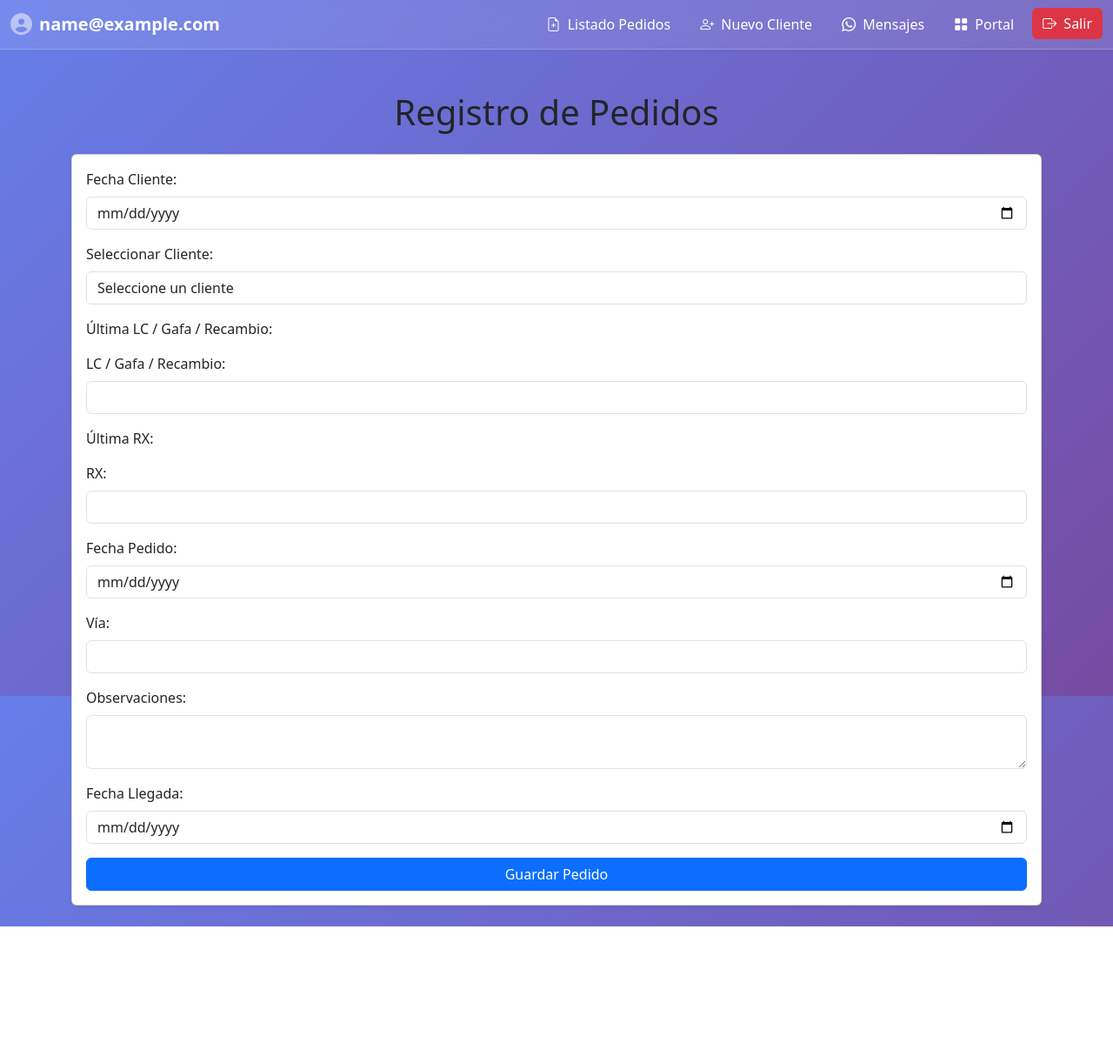
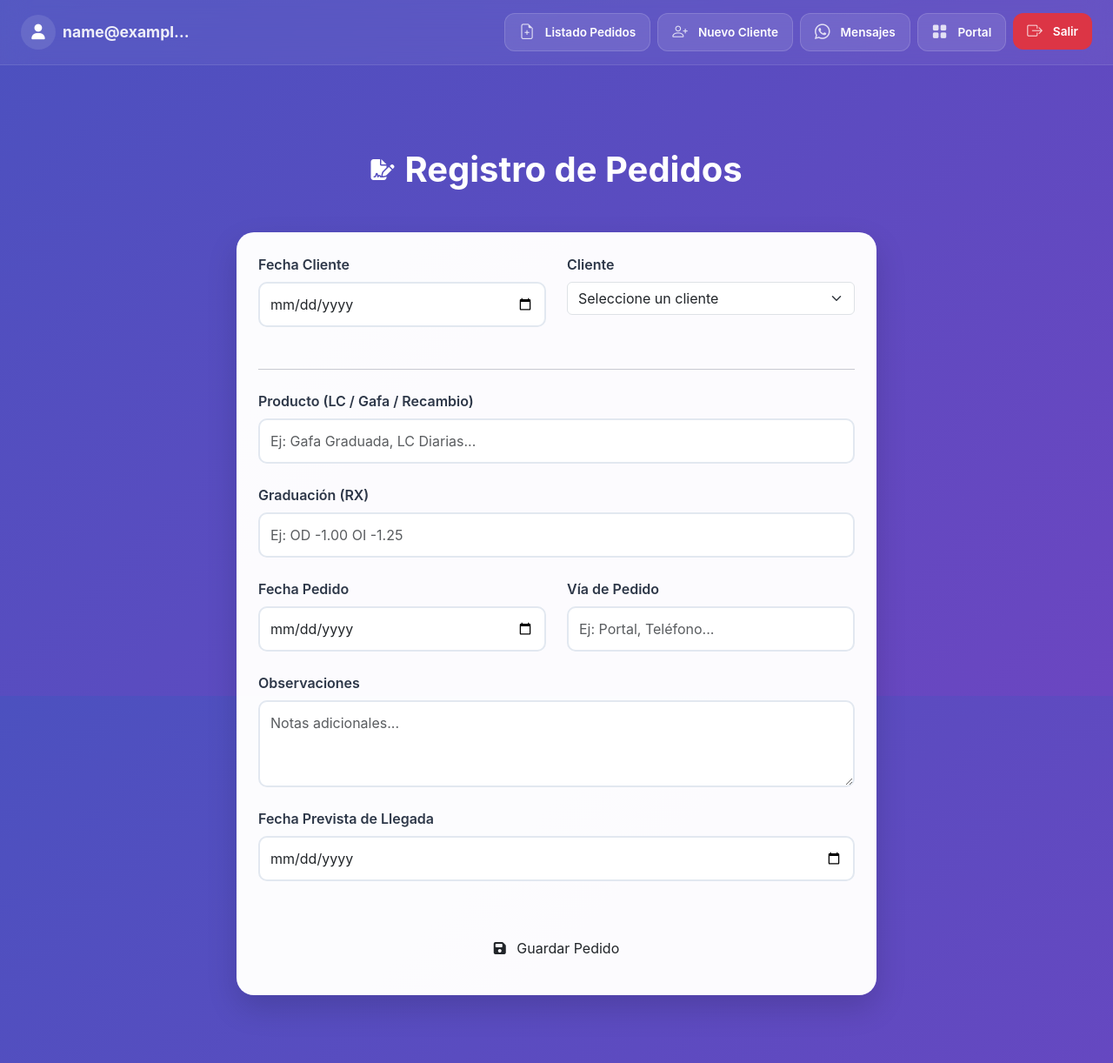
Before and after one commit to mikeld/optikamaldeojoplatform, a PHP site: page /pedidos/views/formulario_pedidos.php in a window 1280 px wide. Shown: the whole page at 87% size. Before the commit the page ends 1065 px from the top, so only its background shows below. Run offline with PHP 8.4, Linux system fonts and the light colour scheme; the visitor is signed in with stand-in values (Sample User, id 1); data that the repository does not hold is empty.

Commit message:
seguimos con diseño

```diff
--- a/pedidos/assets/css/style.css
+++ b/pedidos/assets/css/style.css
@@ -1,52 +1,77 @@
 /* Optikamaldeojo Modern Design System */
 
 :root {
-    --primary-gradient: linear-gradient(135deg, #667eea 0%, #764ba2 100%);
-    --card-bg: rgba(255, 255, 255, 0.95);
-    --glass-bg: rgba(255, 255, 255, 0.85);
+    --primary-gradient: linear-gradient(135deg, #4c51bf 0%, #6b46c1 100%);
+    --card-bg: rgba(255, 255, 255, 0.98);
+    --glass-bg: rgba(255, 255, 255, 0.1);
     --primary-color: #5a67d8;
     --success-color: #48bb78;
     --warning-color: #ecc94b;
     --danger-color: #f56565;
     --text-main: #2d3748;
+    --text-white: #ffffff;
     --text-muted: #718096;
-    --border-radius: 15px;
-    --shadow: 0 10px 25px rgba(0, 0, 0, 0.1);
+    --border-radius: 20px;
+    --shadow: 0 15px 35px rgba(0, 0, 0, 0.15);
 }
 
 body {
-    background: var(--primary-gradient);
-    background-attachment: fixed;
+    background: var(--primary-gradient) no-repeat center center fixed;
+    background-size: cover;
     min-height: 100vh;
-    font-family: 'Segoe UI', system-ui, -apple-system, sans-serif;
+    font-family: 'Inter', 'Segoe UI', system-ui, sans-serif;
     color: var(--text-main);
 }
 
 /* Navbar Modernization */
 .navbar {
-    background: rgba(255, 255, 255, 0.1) !important;
-    backdrop-filter: blur(10px);
-    border-bottom: 1px solid rgba(255, 255, 255, 0.2);
-    padding: 15px 0;
+    background: rgba(255, 255, 255, 0.05) !important;
+    backdrop-filter: blur(15px);
+    -webkit-backdrop-filter: blur(15px);
+    border-bottom: 1px solid rgba(255, 255, 255, 0.1);
+    padding: 12px 0;
 }
 
 .navbar-brand {
     font-weight: 700;
-    font-size: 1.2rem;
+    font-size: 1.1rem;
+    color: white !important;
+}
+
+.navbar-brand span {
+    max-width: 150px;
+    display: inline-block;
+    overflow: hidden;
+    text-overflow: ellipsis;
+    white-space: nowrap;
+    vertical-align: bottom;
+    opacity: 0.9;
 }
 
 .btn-nav {
-    border-radius: 10px;
-    padding: 8px 20px;
+    border-radius: 12px;
+    padding: 8px 16px;
     font-weight: 600;
-    transition: all 0.3s ease;
-    border: 1px solid rgba(255, 255, 255, 0.3);
+    font-size: 0.85rem;
+    transition: all 0.3s cubic-bezier(0.4, 0, 0.2, 1);
+    border: 1px solid rgba(255, 255, 255, 0.15);
+    background: rgba(255, 255, 255, 0.1);
     color: white !important;
+    display: flex;
+    align-items: center;
+    gap: 8px;
 }
 
 .btn-nav:hover {
     background: rgba(255, 255, 255, 0.2);
+    border-color: rgba(255, 255, 255, 0.4);
     transform: translateY(-2px);
+    color: white !important;
+}
+
+.btn-nav i {
+    font-size: 1.1rem;
+    opacity: 0.8;
 }
 
 /* Modern Cards */
@@ -61,34 +86,46 @@ body {
 }
 
 @keyframes fadeIn {
-    from { opacity: 0; transform: translateY(10px); }
-    to { opacity: 1; transform: translateY(0); }
+    from {
+        opacity: 0;
+        transform: translateY(10px);
+    }
+
+    to {
+        opacity: 1;
+        transform: translateY(0);
+    }
 }
 
 /* Table Stylization */
 .table-container {
-    overflow-x: auto;
+    background: white;
     border-radius: 12px;
+    padding: 5px;
 }
 
 .table {
     margin-bottom: 0;
+    font-size: 0.82rem;
+    /* Reduce font size to fit more columns */
 }
 
 .table thead th {
-    background: #f7fafc;
+    background: #f8fafc;
     border-bottom: 2px solid #edf2f7;
-    color: var(--text-muted);
-    font-size: 0.85rem;
+    color: #4a5568;
+    font-weight: 700;
     text-transform: uppercase;
-    letter-spacing: 0.05em;
-    padding: 15px;
+    letter-spacing: 0.025em;
+    padding: 12px 8px;
+    white-space: nowrap;
 }
 
 .table tbody td {
-    padding: 15px;
+    padding: 10px 8px;
     vertical-align: middle;
-    border-top: 1px solid #edf2f7;
+    border-top: 1px solid #f1f5f9;
+    color: #444;
 }
 
 .table-hover tbody tr:hover {
@@ -96,17 +133,20 @@ body {
 }
 
 /* Status Colors (Overrides) */
-tr.fondo-hoy, .fondo-hoy {
+tr.fondo-hoy,
+.fondo-hoy {
     background-color: rgba(66, 153, 225, 0.1) !important;
     border-left: 5px solid #4299e1;
 }
 
-tr.fondo-pasado, .fondo-pasado {
+tr.fondo-pasado,
+.fondo-pasado {
     background-color: rgba(245, 101, 101, 0.1) !important;
     border-left: 5px solid #f56565;
 }
 
-tr.fondo-sin-fecha, .fondo-sin-fecha {
+tr.fondo-sin-fecha,
+.fondo-sin-fecha {
     background-color: rgba(236, 201, 75, 0.1) !important;
     border-left: 5px solid #ecc94b;
 }
@@ -144,7 +184,8 @@ tr.fondo-sin-fecha, .fondo-sin-fecha {
 }
 
 /* Sections */
-h1, h2 {
+h1,
+h2 {
     color: white;
     font-weight: 700;
     margin-bottom: 25px;
@@ -161,9 +202,9 @@ h1, h2 {
 }
 
 .slide {
-  transition: all 0.3s ease-in-out;
+    transition: all 0.3s ease-in-out;
 }
 
 .slide.is-collapsed {
-  display: none;
+    display: none;
 }
--- a/pedidos/views/footer.php
+++ b/pedidos/views/footer.php
@@ -25,9 +25,9 @@
 
     // Update button text
     if (tabla.classList.contains('is-collapsed')) {
-      boton.textContent = 'Mostrar ' + tableName;
+      boton.innerHTML = '<i class="fas fa-eye me-1"></i> Mostrar ' + tableName;
     } else {
-      boton.textContent = 'Ocultar ' + tableName;
+      boton.innerHTML = '<i class="fas fa-eye-slash me-1"></i> Ocultar ' + tableName;
     }
   }
   </script>
--- a/pedidos/views/formulario_pedidos.php
+++ b/pedidos/views/formulario_pedidos.php
@@ -32,29 +32,24 @@ try {
 }
 ?>
 
-<!DOCTYPE html>
-<html lang="es">
-<head>
-    <meta charset="UTF-8">
-    <meta name="viewport" content="width=device-width, initial-scale=1.0">
-    <title>Formulario de Pedidos</title>
-    <link href="https://cdn.jsdelivr.net/npm/bootstrap@5.3.0-alpha3/dist/css/bootstrap.min.css" rel="stylesheet">
-</head>
-<body class="bg-light">
-    <div class="container mt-5">
-        <h1 class="text-center mb-4">Registro de Pedidos</h1>
-        <div class="card shadow-sm">
-            <div class="card-body">
-                <form action="../controllers/insertar_pedido.php" method="POST" onsubmit="return validarFormulario()">
-                    <div class="mb-3">
-                        <label for="fecha_cliente" class="form-label">Fecha Cliente:</label>
+<div class="container py-5">
+    <div class="row justify-content-center">
+        <div class="col-md-8">
+            <h1 class="text-center mb-5 section-title justify-content-center">
+                <i class="fas fa-file-signature"></i> Registro de Pedidos
+            </h1>
+            <div class="modern-card">
+                <form action="../controllers/insertar_pedido.php" method="POST" onsubmit="return validarFormulario()" class="modern-form">
+                    <div class="row">
+                        <div class="col-md-6 mb-4">
+                            <label for="fecha_cliente" class="form-label">Fecha Cliente</label>
                             <input type="date" id="fecha_cliente" name="fecha_cliente" class="form-control" required>
                         </div>
 
                         <!-- Campo SELECT para seleccionar cliente -->
-                    <div class="mb-3">
-                        <label for="referencia_cliente" class="form-label">Seleccionar Cliente:</label>
-                        <select id="referencia_cliente" name="referencia_cliente" class="form-control" required>
+                        <div class="col-md-6 mb-4">
+                            <label for="referencia_cliente" class="form-label">Cliente</label>
+                            <select id="referencia_cliente" name="referencia_cliente" class="form-select modern-form-control" required>
                                 <option value="">Seleccione un cliente</option>
                                 <?php foreach ($clientes as $cliente): ?>
                                     <option value="<?= htmlspecialchars($cliente['referencia']) ?>">
@@ -63,65 +58,71 @@ try {
                                 <?php endforeach; ?>
                             </select>
                         </div>
+                    </div>
+
+                    <hr class="my-4 opacity-10">
 
                     <!-- LC / Gafa / Recambio -->
-                    <div class="mb-3">
-                        <label class="form-label">Última LC / Gafa / Recambio:</label>
-                        <div id="sug-lc" class="mb-2"></div> <!-- contenedor sugerencia -->
-
-                        <label for="lc_gafa_recambio" class="form-label">LC / Gafa / Recambio:</label>
+                    <div class="mb-4">
+                        <label class="form-label d-flex justify-content-between">
+                            <span>Producto (LC / Gafa / Recambio)</span>
+                            <span id="sug-lc"></span>
+                        </label>
                         <input type="text"
                                id="lc_gafa_recambio"
                                name="lc_gafa_recambio"
                                class="form-control"
+                               placeholder="Ej: Gafa Graduada, LC Diarias..."
                                list="lc-list">
                         <datalist id="lc-list"></datalist>
                     </div>
 
                     <!-- RX -->
-                    <div class="mb-3">
-                        <label class="form-label">Última RX:</label>
-                        <div id="sug-rx" class="mb-2"></div> <!-- contenedor sugerencia -->
-
-                        <label for="rx" class="form-label">RX:</label>
+                    <div class="mb-4">
+                        <label class="form-label d-flex justify-content-between">
+                            <span>Graduación (RX)</span>
+                            <span id="sug-rx"></span>
+                        </label>
                         <input type="text"
                                id="rx"
                                name="rx"
                                class="form-control"
+                               placeholder="Ej: OD -1.00 OI -1.25"
                                list="rx-list">
                         <datalist id="rx-list"></datalist>
                     </div>
 
-                    <!-- Fecha Pedido -->
-                    <div class="mb-3">
-                        <label for="fecha_pedido" class="form-label">Fecha Pedido:</label>
+                    <div class="row">
+                        <div class="col-md-6 mb-4">
+                            <label for="fecha_pedido" class="form-label">Fecha Pedido</label>
                             <input type="date" id="fecha_pedido" name="fecha_pedido" class="form-control">
                         </div>
-
-                    <!-- Vía -->
-                    <div class="mb-3">
-                        <label for="via" class="form-label">Vía:</label>
-                        <input type="text" id="via" name="via" class="form-control">
+                        <div class="col-md-6 mb-4">
+                            <label for="via" class="form-label">Vía de Pedido</label>
+                            <input type="text" id="via" name="via" class="form-control" placeholder="Ej: Portal, Teléfono...">
+                        </div>
                     </div>
 
                     <!-- Observaciones -->
-                    <div class="mb-3">
-                        <label for="observaciones" class="form-label">Observaciones:</label>
-                        <textarea id="observaciones" name="observaciones" class="form-control"></textarea>
+                    <div class="mb-4">
+                        <label for="observaciones" class="form-label">Observaciones</label>
+                        <textarea id="observaciones" name="observaciones" class="form-control" rows="3" placeholder="Notas adicionales..."></textarea>
                     </div>
 
                     <!-- Fecha Llegada -->
-                    <div class="mb-3">
-                        <label for="fecha_llegada" class="form-label">Fecha Llegada:</label>
+                    <div class="mb-5">
+                        <label for="fecha_llegada" class="form-label">Fecha Prevista de Llegada</label>
                         <input type="date" id="fecha_llegada" name="fecha_llegada" class="form-control">
                     </div>
 
                     <!-- Botón Enviar -->
-                    <button type="submit" class="btn btn-primary w-100">Guardar Pedido</button>
+                    <button type="submit" class="btn btn-login w-100 py-3">
+                        <i class="fas fa-save me-2"></i> Guardar Pedido
+                    </button>
                 </form>
             </div>
         </div>
-        <br>
+    </div>
 </div>
 
     <script>
@@ -163,8 +164,8 @@ try {
               if (ultimo.lc_gafa_recambio) {
                 const btnLc = document.createElement('button');
                 btnLc.type = 'button';
-                btnLc.className = 'btn btn-sm btn-outline-primary me-2';
-                btnLc.textContent = 'Usar último: ' + ultimo.lc_gafa_recambio;
+                btnLc.className = 'btn btn-action btn-sm btn-outline-primary';
+                btnLc.innerHTML = '<i class="fas fa-copy"></i> ' + ultimo.lc_gafa_recambio;
                 btnLc.onclick = () => {
                   document.getElementById('lc_gafa_recambio').value = ultimo.lc_gafa_recambio;
                 };
@@ -174,8 +175,8 @@ try {
               if (ultimo.rx) {
                 const btnRx = document.createElement('button');
                 btnRx.type = 'button';
-                btnRx.className = 'btn btn-sm btn-outline-primary me-2';
-                btnRx.textContent = 'Usar último: ' + ultimo.rx;
+                btnRx.className = 'btn btn-action btn-sm btn-outline-primary';
+                btnRx.innerHTML = '<i class="fas fa-copy"></i> ' + ultimo.rx;
                 btnRx.onclick = () => {
                   document.getElementById('rx').value = ultimo.rx;
                 };
--- a/pedidos/views/header.php
+++ b/pedidos/views/header.php
@@ -32,22 +32,26 @@ $acciones_navbar = $acciones_navbar ?? [];
 <body>
 
   <!-- NAVBAR -->
-  <nav class="navbar navbar-expand-lg">
-    <div class="container-fluid">
+  <nav class="navbar navbar-expand-xl navbar-dark">
+    <div class="container-fluid px-lg-4">
       <!-- Logo y Email del Usuario -->
-      <a class="navbar-brand d-flex align-items-center text-white" href="#">
-        <i class="fas fa-circle-user fa-lg me-2 text-white-50"></i>
-        <span><?= htmlspecialchars($_SESSION['usuario_email'] ?? '') ?></span>
+      <a class="navbar-brand d-flex align-items-center" href="#">
+        <div class="bg-white bg-opacity-10 p-2 rounded-circle me-2 d-flex align-items-center justify-content-center" style="width: 40px; height: 40px;">
+            <i class="fas fa-user text-white"></i>
+        </div>
+        <span title="<?= htmlspecialchars($_SESSION['usuario_email'] ?? '') ?>">
+            <?= htmlspecialchars($_SESSION['usuario_email'] ?? '') ?>
+        </span>
       </a>
 
       <!-- Toggle móvil -->
-      <button class="navbar-toggler border-white" type="button"
+      <button class="navbar-toggler border-0 shadow-none" type="button"
               data-bs-toggle="collapse"
               data-bs-target="#navbarNav"
               aria-controls="navbarNav"
               aria-expanded="false"
               aria-label="Toggle navigation">
-        <span class="navbar-toggler-icon"></span>
+        <i class="fas fa-bars text-white"></i>
       </button>
 
       <!-- Enlaces -->
@@ -72,13 +76,13 @@ $acciones_navbar = $acciones_navbar ?? [];
           <?php endif; ?>
 
           <li class="nav-item">
-            <a class="btn btn-nav" href="../home.php">
+            <a class="btn btn-nav" href="../../home.php">
               <i class="bi bi-grid-fill me-1"></i> Portal
             </a>
           </li>
 
           <li class="nav-item">
-            <a class="btn btn-nav bg-danger border-0" href="../logout.php">
+            <a class="btn btn-nav bg-danger border-0" href="../../logout.php">
               <i class="bi bi-box-arrow-right me-1"></i> Salir
             </a>
           </li>
```
Also changed, not shown: pedidos/includes/funciones.php (+12 -12 lines), pedidos/views/formulario_usuarios.php (+42 -33 lines), pedidos/views/gestionar_mensajes.php (+41 -21 lines), pedidos/views/listado_usuarios.php (+25 -27 lines). Lines whose indentation alone changed are shown as unchanged.
